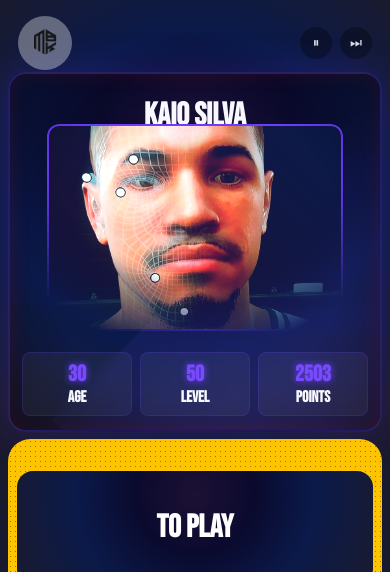
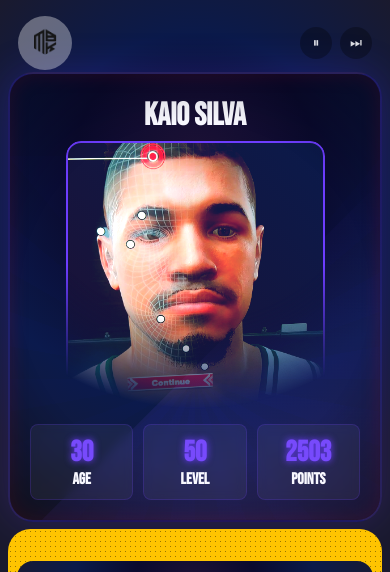
Before and after one commit to olimpiokaio/MBK, an Angular app: page / in a window 390 px wide. Shown: the top 572 px of the page. Built offline with nearby package versions, Linux system fonts and the light colour scheme.

Commit message:
voltando css card home

```diff
--- a/src/app/shared/card-play/card-play.component.css
+++ b/src/app/shared/card-play/card-play.component.css
@@ -141,29 +141,3 @@
   text-shadow: 0 0 7px #6d3dff;
   animation: stat-glow 2s infinite alternate;
 }
-
-/* Mobile responsiveness for the card */
-@media (max-width: 600px) {
-  .cosmic-card {
-    height: 360px;
-    border-radius: 18px;
-  }
-  .player-holo {
-    width: 80%;
-    height: 58%;
-    left: 10%;
-    top: 14%;
-    border-radius: 12px;
-  }
-  .cosmic-stats {
-    bottom: 14px;
-    gap: 8px;
-    padding: 0 12px;
-  }
-  .cosmic-stat {
-    padding: 8px;
-  }
-  .stat-value {
-    font-size: 1.4em;
-  }
-}
```
Lines whose indentation alone changed are shown as unchanged.
